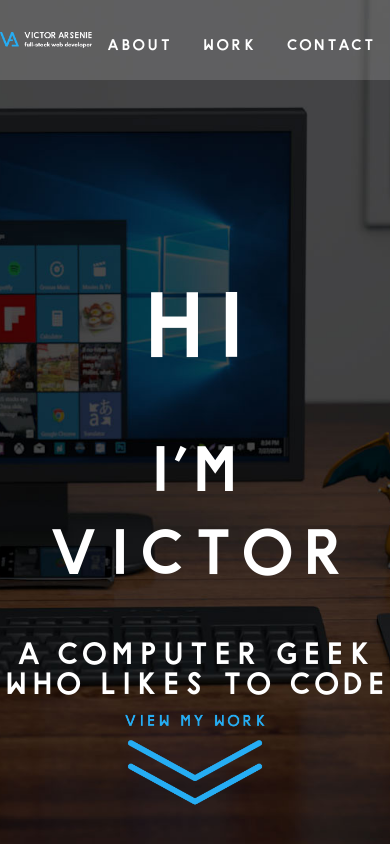
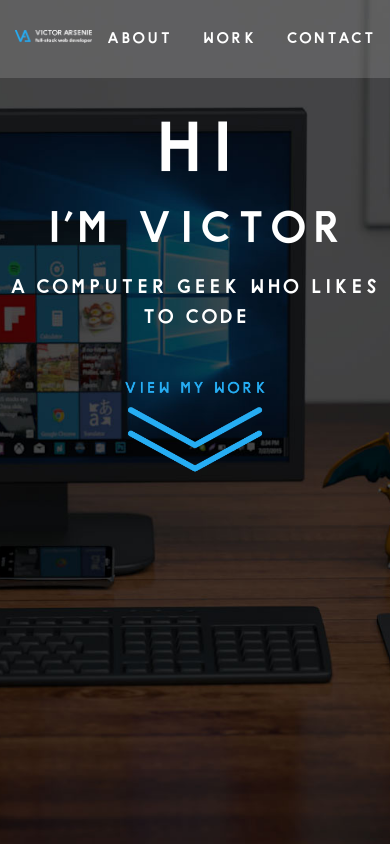
Before and after one commit to victorarsenie/portfolio, a Next.js app: page / in a window 390 px wide. Shown: the top 844 px of the page. Built offline with nearby package versions, Linux system fonts and the light colour scheme.

Commit message:
fix: match navbar header and hero layout to original site

```diff
--- a/app/globals.css
+++ b/app/globals.css
@@ -70,23 +70,31 @@ p {
 /* Nav navbar default */
 .navbar-default {
   font-family: "Hype", serif;
-  padding: 6.5px 0;
+  padding: 0 0 13px;
   background: rgba(255, 255, 255, 0.15);
   border: none;
 }
 
 .navbar-default .navbar-header {
-  padding: 15px 0;
+  padding-top: 15px;
 }
 
 .navbar-default .navbar-brand {
+  display: block;
+  height: 50px;
   padding: 15px 0;
   color: #fff;
 }
 
 /* Navigation links */
+.navbar-default .navbar-nav {
+  margin-right: -15px;
+}
+
 .navbar-default .navbar-nav > li a {
   font-family: "Hype", serif;
+  font-size: 14px;
+  line-height: 20px;
   padding: 15px 0;
   color: #fff;
 }
@@ -100,7 +108,7 @@ p {
   color: #26adf4;
 }
 
-/* Scrolled navbar — bar shrinks vertically, logo stays centered (row is flex items-center) */
+/* Scrolled navbar — bar shrinks vertically, logo and links stay centered (row is flex items-center) */
 .scrolled {
   background: rgba(0, 0, 0, 0.7);
   padding: 8px 0;
@@ -108,11 +116,19 @@ p {
 }
 
 .scrolled .navbar-header {
-  padding: 4px 0;
+  padding: 2px 0;
+}
+
+.scrolled .navbar-brand {
+  display: block;
+  height: auto;
+  padding: 2px 0;
 }
 
 .scrolled .navbar-nav > li {
-  padding-top: 8px;
+  display: flex;
+  align-items: center;
+  padding: 0 15px;
 }
 
 .scrolled .navbar-nav > li a {
@@ -137,6 +153,7 @@ p {
 #home #greet_1 {
   font-family: "Hype", serif;
   font-size: 84px;
+  line-height: 1.1;
   margin-top: 245px;
   text-align: center;
 }
@@ -144,6 +161,7 @@ p {
 #home #greet_2 {
   font-family: "Hype", serif;
   font-size: 58px;
+  line-height: 1.1;
   margin-top: 40px;
   text-align: center;
 }
@@ -155,3 +173,34 @@ p {
   margin-top: 40px;
   text-align: center;
 }
+
+#home #work-arrow {
+  margin-top: 80px;
+}
+
+@media (max-width: 1199px) {
+  #home #greet_1 {
+    margin-top: 180px;
+  }
+}
+
+@media (max-width: 768px) {
+  #home #greet_1 {
+    font-size: 64px;
+    margin-top: 120px;
+  }
+  #home #greet_2 {
+    font-size: 40px;
+    margin-top: 20px;
+  }
+  #home #greet_3 {
+    font-size: 18px;
+    margin-top: 20px;
+  }
+  #home #work-arrow {
+    margin-top: 35px;
+  }
+  #home #work-arrow img {
+    max-width: 150px;
+  }
+}
--- a/app/page.tsx
+++ b/app/page.tsx
@@ -338,24 +338,24 @@ function Navigation() {
 			className={`navbar-default fixed top-0 left-0 right-0 z-50 transition-all duration-500 ${scrolled ? 'scrolled' : ''}`}
 			style={{ border: 'none' }}
 		>
-			<div className="relative max-w-[1200px] mx-auto flex items-center justify-between">
+			<div className="relative max-w-[1170px] px-[15px] mx-auto flex items-center justify-between">
 				<div className="navbar-header">
 					<a href="#home" className="navbar-brand">
 						<Image src="/images/logo-text.png" alt="Victor Arsenie" width={208} height={36} />
 					</a>
 				</div>
 				<ul className="navbar-nav flex list-none">
-					{['about', 'work', 'contact'].map((section) => (
+					{[['about', 'About'], ['work', 'Work'], ['contact', 'Contact']].map(([section, label]) => (
 						<li key={section}>
 							<a
 								href={`#${section}`}
-								className="block uppercase transition-colors duration-200 no-underline border-b-2 border-transparent"
+								className="block transition-colors duration-200 no-underline"
 								style={{
 									fontFamily: "'Hype', serif",
 									color: scrolled ? '#fff' : '#fff',
 								}}
 							>
-								{section}
+								{label}
 							</a>
 						</li>
 					))}
@@ -467,7 +467,7 @@ export default function HomePage() {
 		<main className="min-h-screen bg-white">
 			<Navigation />
 
-			<section id="home" className="relative min-h-screen flex items-center justify-center bg-stone-600">
+			<section id="home" className="relative min-h-screen overflow-hidden bg-stone-600">
 				<div className="absolute inset-0 overflow-hidden" >
 					<Image src="/images/bg.jpg" alt="Background" fill className="object-cover" />
 				</div>
```
